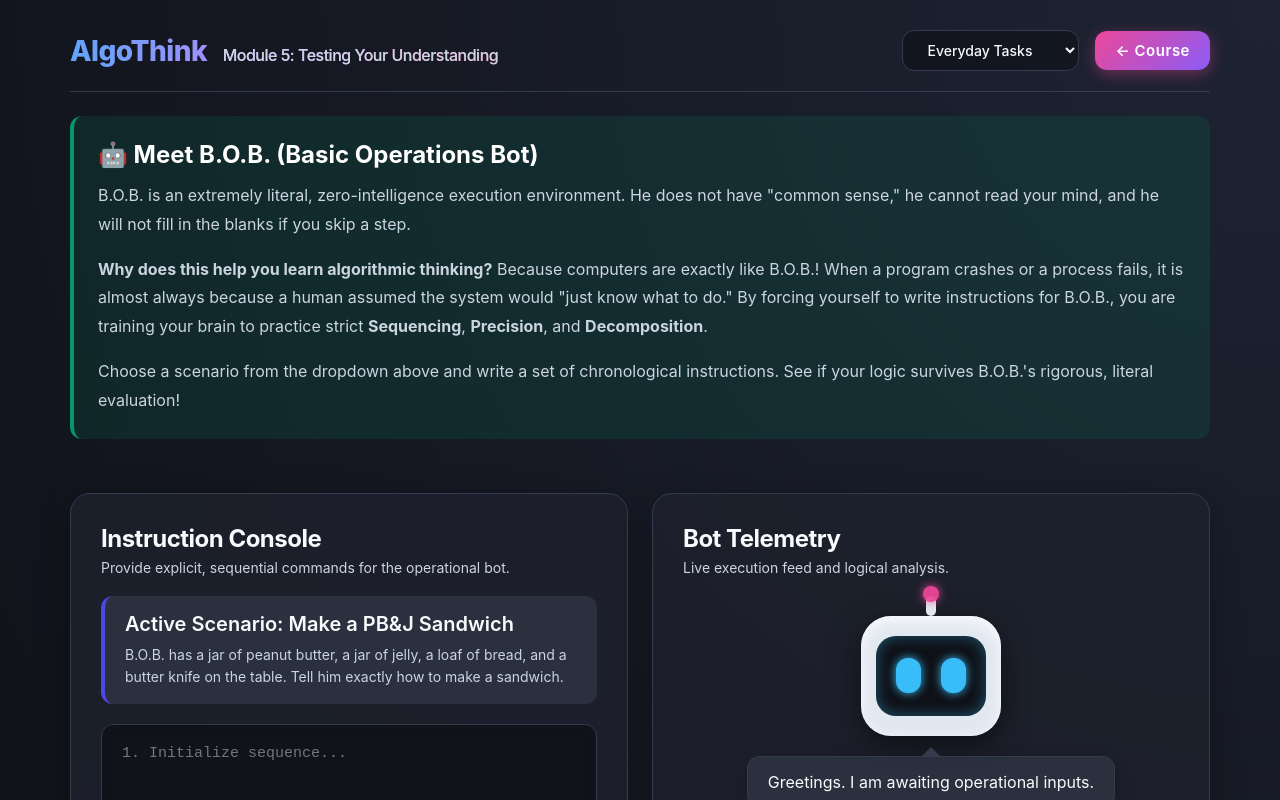
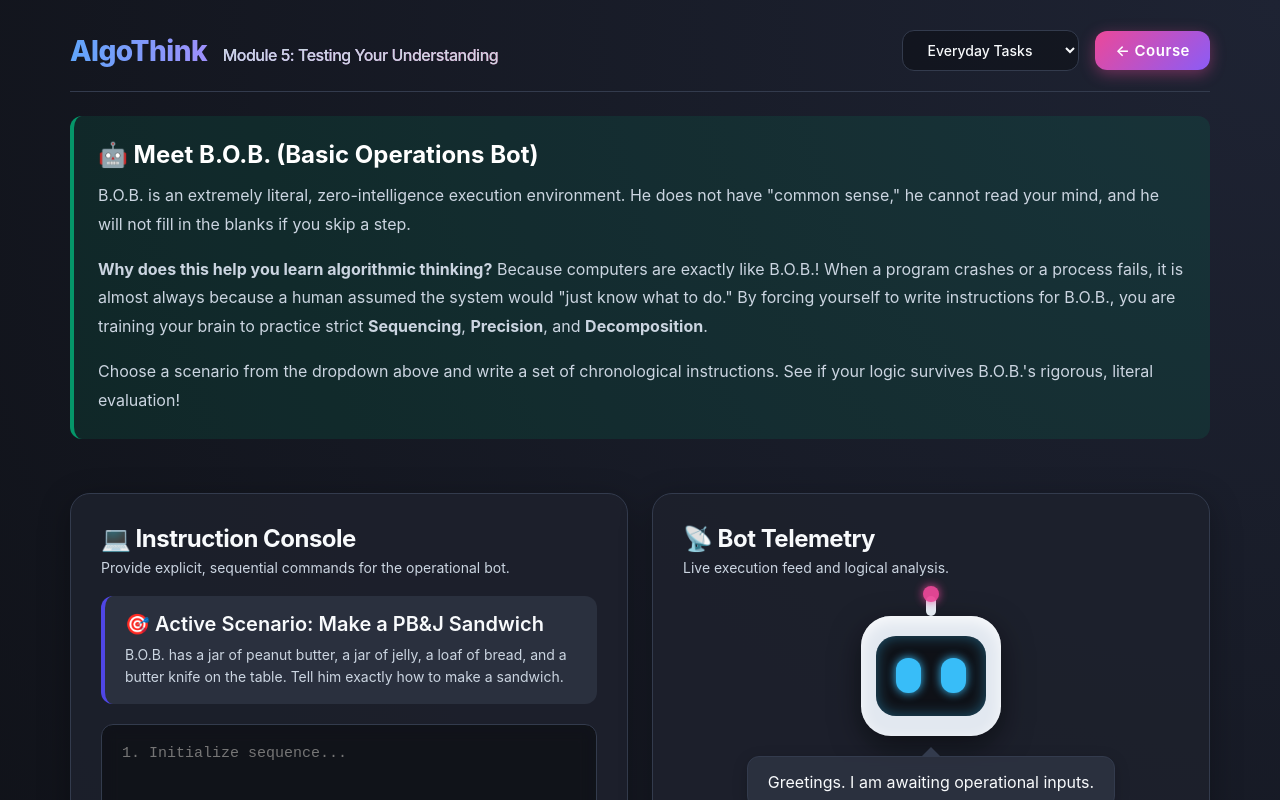
Before and after one commit to SPP-2005/AlgoThink1, a Next.js app: page /lab in a window 1280 px wide. Shown: the top 800 px of the page. Built offline with nearby package versions, Linux system fonts and the light colour scheme.

Commit message:
style: enhance lab UI with engaging, tasteful emojis

```diff
--- a/app/lab/page.js
+++ b/app/lab/page.js
@@ -98,12 +98,12 @@ export default function Lab() {
                 {/* Input Panel */}
                 <section className="panel">
                     <div>
-                        <h2 className="panel-title">Instruction Console</h2>
+                        <h2 className="panel-title">💻 Instruction Console</h2>
                         <p className="panel-subtitle">Provide explicit, sequential commands for the operational bot.</p>
                     </div>
 
                     <div className="challenge-card">
-                        <h3>Active Scenario: {CHALLENGES[challenge].title}</h3>
+                        <h3>🎯 Active Scenario: {CHALLENGES[challenge].title}</h3>
                         <p>{CHALLENGES[challenge].desc}</p>
                     </div>
 
@@ -122,7 +122,7 @@ export default function Lab() {
                 {/* B.O.B. Panel */}
                 <section className="panel">
                     <div>
-                        <h2 className="panel-title">Bot Telemetry</h2>
+                        <h2 className="panel-title">📡 Bot Telemetry</h2>
                         <p className="panel-subtitle">Live execution feed and logical analysis.</p>
                     </div>
 
@@ -142,30 +142,30 @@ export default function Lab() {
                     {report && (
                         <div className="report-container">
                             <div className={`report-section ${report.status === 'major_error' ? 'section-error' : report.status === 'minor_improvement' ? 'section-warning' : 'section-success'}`}>
-                                <h4>Execution Outcome</h4>
+                                <h4>🎬 Execution Outcome</h4>
                                 <p>{report.outcome_narrative}</p>
                             </div>
 
                             <div className="report-section">
-                                <h4>Algorithmic Connection</h4>
+                                <h4>🔗 Algorithmic Connection</h4>
                                 <p>{report.conceptMsg}</p>
                             </div>
 
                             <div className="report-section">
-                                <h4>How an algorithmic thinker thinks</h4>
+                                <h4>🧠 How an algorithmic thinker thinks</h4>
                                 <p>{report.approachMsg}</p>
                             </div>
 
                             {report.exampleMsg && (
                                 <div className="report-section section-warning">
-                                    <h4>Improvement suggestion</h4>
+                                    <h4>💡 Improvement suggestion</h4>
                                     <p>{report.exampleMsg}</p>
                                 </div>
                             )}
 
                             {report.successful_concepts && report.successful_concepts.length > 0 && (
                                 <div className="report-section section-success">
-                                    <h4>Concepts you successfully used</h4>
+                                    <h4>✅ Concepts you successfully used</h4>
                                     {report.successful_concepts.map((c, i) => (
                                         <div key={i} style={{marginTop: '8px'}}>
                                             <strong style={{fontSize: '13px', color: 'var(--text-main)'}}>{c.title}</strong>
```
